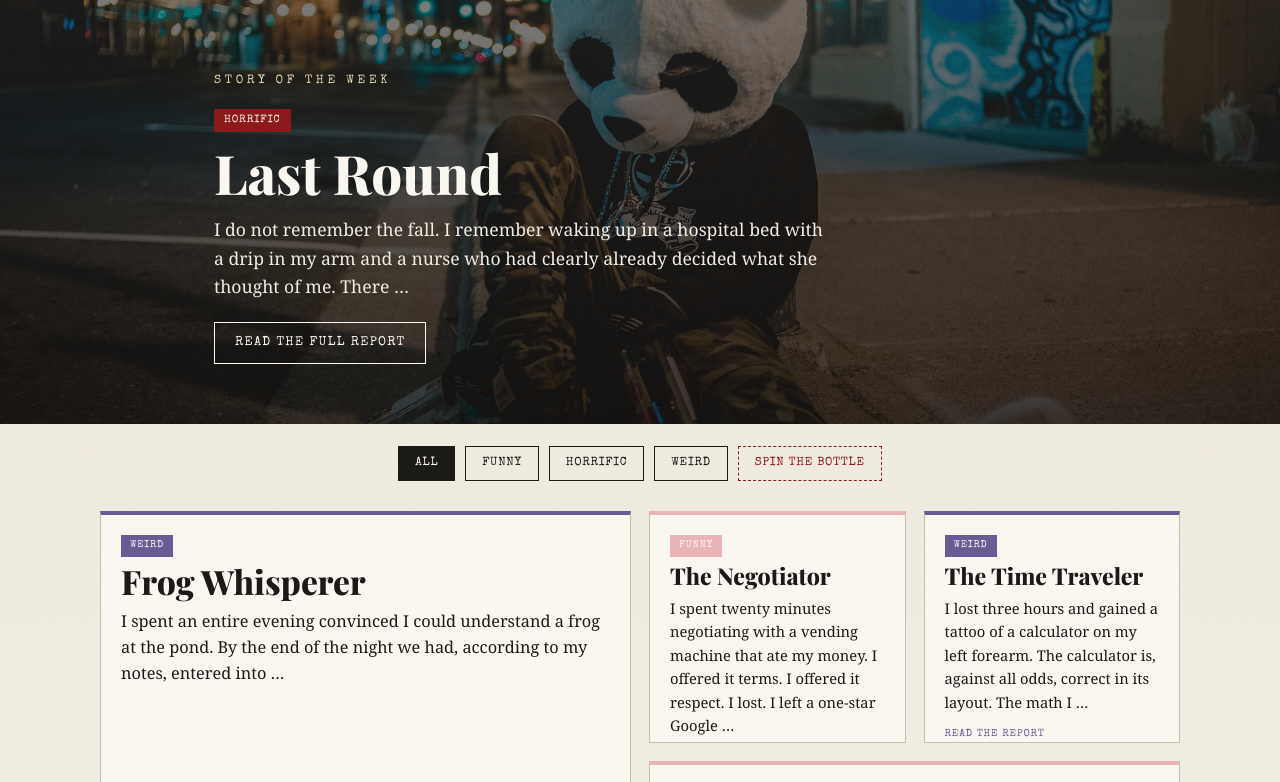
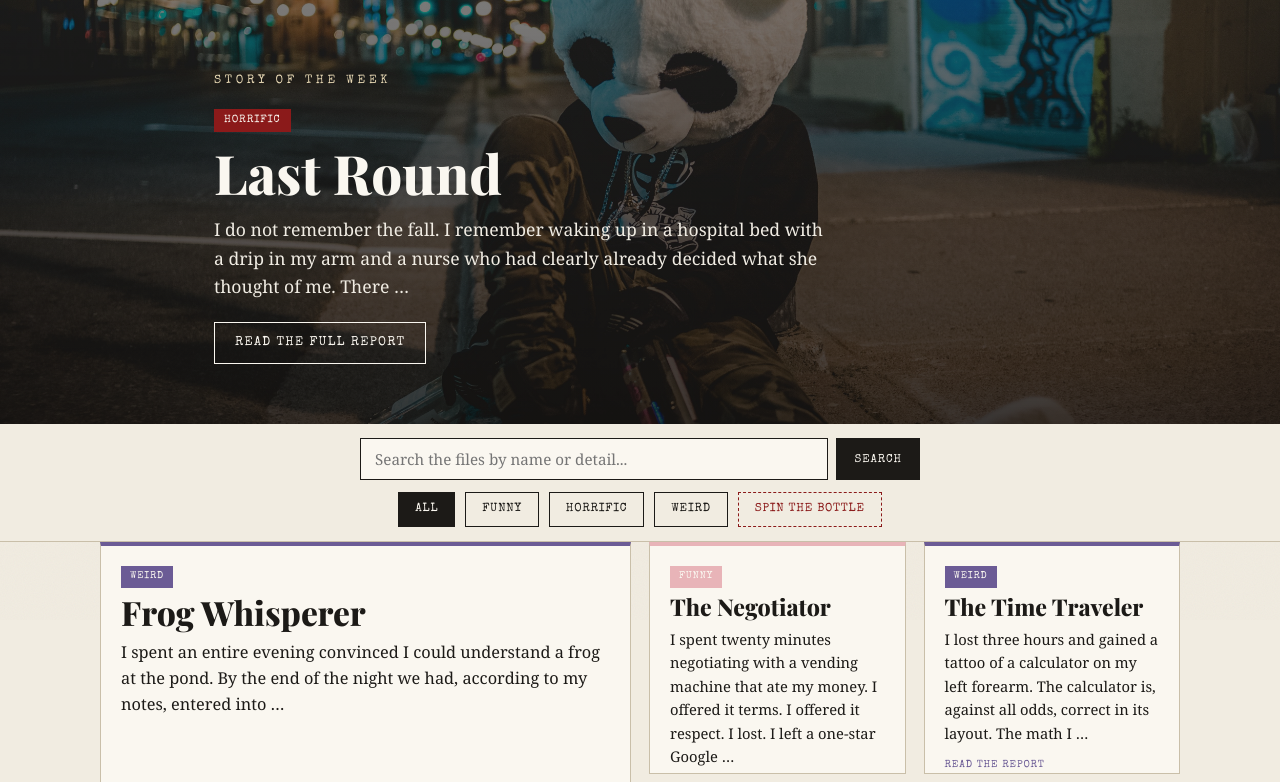
Before and after one commit to Tlotlo28/Pour-decisions, a Django app: page / in a window 1280 px wide. Shown: the part 180-962 px from the top of the page. Run offline with Django 5.2, Linux system fonts and the light colour scheme; data comes from the database, SQL or seed files in the repository; data that the repository does not hold is empty.

Commit message:
Add sticky search bar to the feed

```diff
--- a/static/css/main.css
+++ b/static/css/main.css
@@ -646,3 +646,44 @@ body::after {
 .footer-links a { color: var(--ink); text-decoration: underline; }
 .mainnav .nav-soon { color: var(--ink-soft); opacity: 0.65; }
 .mainnav .nav-soon:hover { border-bottom-color: var(--ink-soft); }
+
+/* ---- Sticky search + filter toolbar ---- */
+.feed-toolbar {
+  position: sticky;
+  top: 0;
+  z-index: 20;
+  background: var(--paper);
+  border-bottom: 1px solid var(--line);
+  padding: 14px 20px;
+}
+.feed-search { display: flex; justify-content: center; gap: 8px; max-width: 560px; margin: 0 auto; }
+.feed-search input {
+  flex: 1;
+  padding: 10px 14px;
+  border: 1px solid var(--ink);
+  background: var(--sheet);
+  font-family: Georgia, serif;
+  font-size: 0.95rem;
+  color: var(--ink);
+}
+.feed-search button {
+  font-family: "Special Elite", monospace;
+  text-transform: uppercase;
+  letter-spacing: 0.08em;
+  font-size: 0.72rem;
+  background: var(--ink);
+  color: var(--sheet);
+  border: none;
+  padding: 0 18px;
+  cursor: pointer;
+}
+.feed-search button:hover { background: var(--stamp); }
+.feed-toolbar .filter-bar { padding: 12px 0 0; }
+.search-status {
+  text-align: center;
+  font-family: "Special Elite", monospace;
+  font-size: 0.8rem;
+  color: var(--ink-soft);
+  margin: 18px 0 0;
+}
+.search-status a { color: var(--stamp); }
--- a/stories/views.py
+++ b/stories/views.py
@@ -5,35 +5,40 @@ from django.views.decorators.http import require_POST
 from django.db.models import Avg, Count
 from .forms import StoryForm
 from .models import Story, Drink, Companion, Category, Rating
+from django.db.models import Avg, Count, Q
 
 
 def feed(request):
     base = Story.objects.filter(status=Story.Status.APPROVED).select_related("category")
     active = request.GET.get("category")
+    query = (request.GET.get("q") or "").strip()
 
     featured = None
-    if not active:
-        # Highest community-rated story (needs at least one reading).
+    if not active and not query:
         featured = (base.annotate(avg=Avg("ratings__score"), n=Count("ratings"))
-                    .filter(n__gt=0)
-                    .order_by("-avg", "-n")
-                    .first())
-        # No ratings anywhere yet? Fall back to the newest report.
+                    .filter(n__gt=0).order_by("-avg", "-n").first())
         if featured is None:
             featured = base.order_by("-created_at").first()
 
     stories = base
     if active:
         stories = stories.filter(category__slug=active)
-    elif featured is not None:
-        stories = stories.exclude(pk=featured.pk)  # don't show it twice
-    stories = stories.order_by("?")
+    if query:
+        match = Q(subject__icontains=query) | Q(story_text__icontains=query)
+        if query.isdigit():
+            match |= Q(pk=query)
+        stories = stories.filter(match)
+    elif featured is not None and not active:
+        stories = stories.exclude(pk=featured.pk)
+
+    stories = stories.order_by("-created_at") if query else stories.order_by("?")
 
     return render(request, "stories/feed.html", {
         "stories": stories,
         "categories": Category.objects.all(),
         "active": active,
         "featured": featured,
+        "query": query,
     })
 
 
--- a/templates/stories/feed.html
+++ b/templates/stories/feed.html
@@ -21,6 +21,12 @@
 </section>
 {% endif %}
 
+<div class="feed-toolbar">
+  <form class="feed-search" method="get" action="{% url 'stories:feed' %}">
+    {% if active %}<input type="hidden" name="category" value="{{ active }}">{% endif %}
+    <input type="search" name="q" value="{{ query }}" placeholder="Search the files by name or detail...">
+    <button type="submit">Search</button>
+  </form>
   <nav class="filter-bar">
     <a href="{% url 'stories:feed' %}" class="filter-chip {% if not active %}is-active{% endif %}">All</a>
     {% for c in categories %}
@@ -30,6 +36,11 @@
     {% endfor %}
     <a href="{% url 'stories:spin' %}" class="filter-chip chip-spin">Spin the Bottle</a>
   </nav>
+</div>
+
+{% if query %}
+<p class="search-status">Showing reports matching "{{ query }}". <a href="{% url 'stories:feed' %}">Clear search</a></p>
+{% endif %}
 
 <section class="feed-grid">
   {% for story in stories %}
```
Lines whose indentation alone changed are shown as unchanged.
